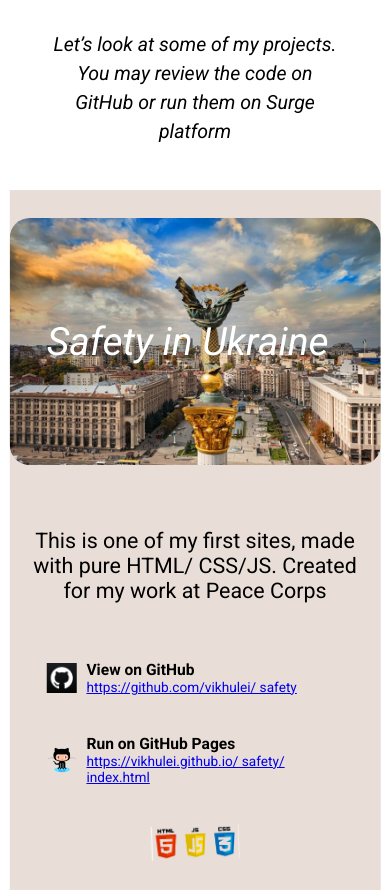
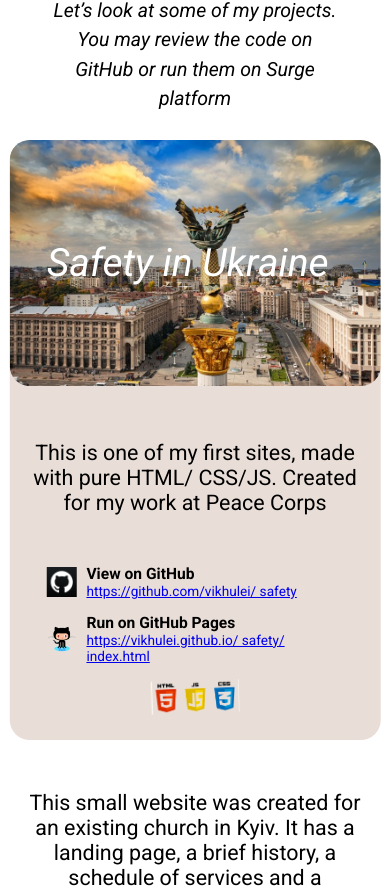
Before and after one commit to vikhulei/portfolio_new, a React (Create React App) app: page / in a window 390 px wide. Shown: the part 3912-4804 px from the top of the page. Built offline with nearby package versions, Linux system fonts and the light colour scheme.

Commit message:
mobile first project corrected

```diff
--- a/src/sections/05_projects/ProjectsStyle.js
+++ b/src/sections/05_projects/ProjectsStyle.js
@@ -5,7 +5,7 @@ const Wrapper = styled(WrapperStyled) `
     height: 400px;
     justify-content: space-between;
     @media screen and (max-width: 800px) {
-        height: 300px;
+        height: 250px;
         justify-content: space-evenly;
     }
 `
--- a/src/sections/06_firstProject/FirstProjectStyle.js
+++ b/src/sections/06_firstProject/FirstProjectStyle.js
@@ -11,8 +11,9 @@ const Wrapper = styled(WrapperStyled)`
     height: 900px;
     @media screen and (max-width: 800px) {
         padding: 0;
-        height: 700px;
-        justify-content: space-around;
+        height: 600px;
+        border-radius: 20px;
+        justify-content: left;
     }
 `
 const ImageDescriptionWrapper = styled.div`
@@ -22,9 +23,10 @@ const ImageDescriptionWrapper = styled.div`
     align-items: center;
     padding: 0 30px;
     @media screen and (max-width: 800px) {
+        justify-content: left;
         padding: 0;
         flex-direction: column;
-        height: 55%;
+        margin-bottom: 50px;
     }
     `
 
@@ -33,6 +35,7 @@ const ImageContainer = styled.div`
     width: 55%;
     @media screen and (max-width: 800px) {
         width: 100%;
+        margin-bottom: 50px;
     }
     `
 
@@ -60,7 +63,6 @@ const ImageContainer = styled.div`
         width: 90%;
         text-align: center;
     }
-
 `
 
 const LinksWrapper = styled.div`
@@ -70,7 +72,7 @@ const LinksWrapper = styled.div`
     display: flex;
     justify-content: space-between;
     @media screen and (max-width: 1250px) {
-        height: 200px;
+        height: 150px;
         width: 80%;
         flex-direction: column;
         padding: 0;
```
